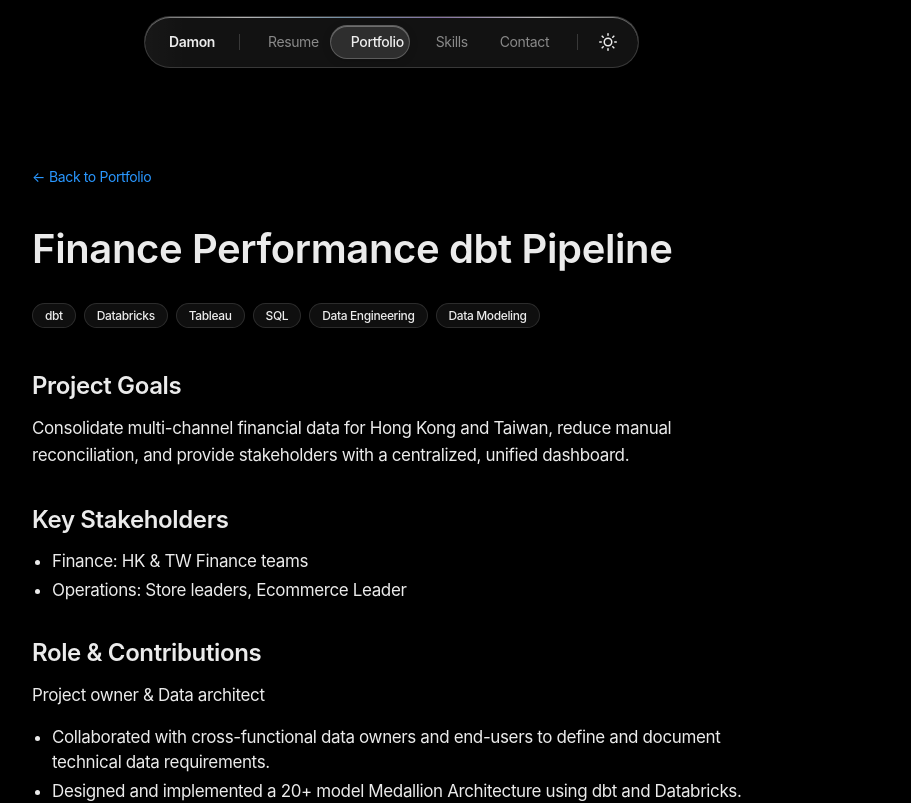
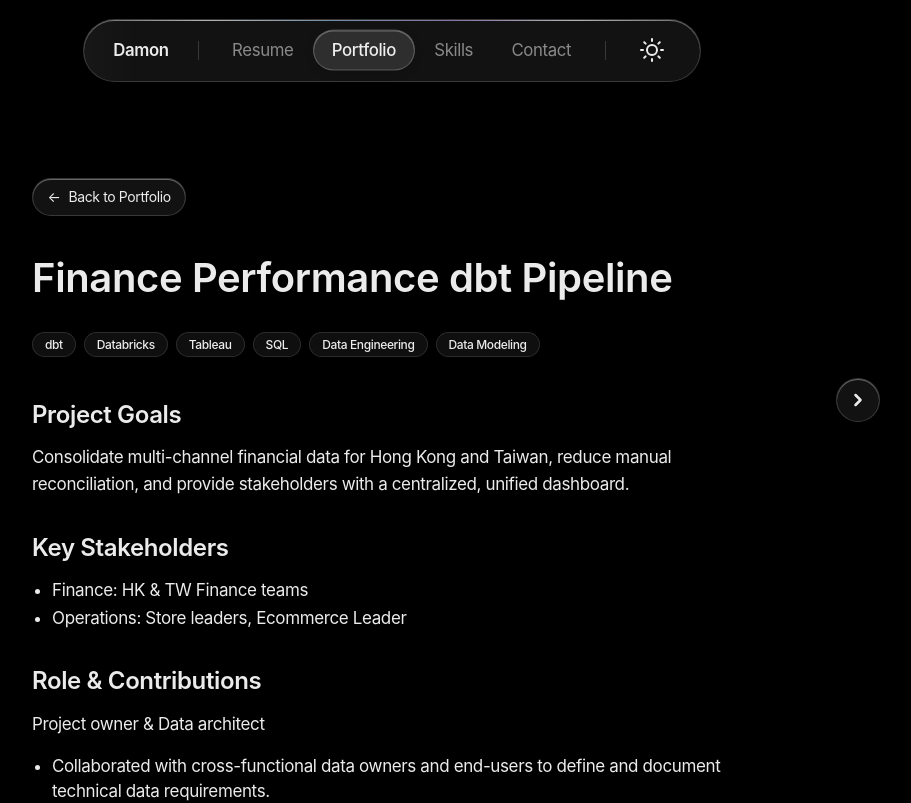
Before and after one commit to damonlin06/damon-portfolio, a Next.js app: page /damon-portfolio/portfolio/project-one in a window 1280 px wide. Shown: the top 803 px of the page, without its empty margins (248-1159 px from the left). Built offline with nearby package versions, Linux system fonts and the light colour scheme.

Commit message:
polish glass UI

```diff
--- a/app/globals.css
+++ b/app/globals.css
@@ -2,8 +2,8 @@
 
 /* ─── Shared design tokens ─── */
 :root {
-  --nav-height: 52px;
-  --nav-top: 16px;
+  --nav-height: 62.4px;
+  --nav-top: 19.2px;
   --content-offset: calc(var(--nav-height) + var(--nav-top) + 16px);
 }
 
@@ -120,7 +120,7 @@ a {
   text-decoration: none;
 }
 
-a:hover {
+a:hover:not(.no-underline) {
   text-decoration: underline;
 }
 
@@ -162,6 +162,48 @@ img {
   background: var(--glass-bg-hover);
   box-shadow: var(--glass-shadow-hover), inset 0 1px 0 rgba(255, 255, 255, 0.1);
   border-color: var(--glass-border);
+}
+
+/* ─── Floating liquid glass arrow buttons (portfolio prev/next) ─── */
+.glass-arrow {
+  background: var(--glass-bg);
+  backdrop-filter: blur(40px) saturate(220%);
+  -webkit-backdrop-filter: blur(40px) saturate(220%);
+  border: 1px solid var(--glass-border);
+  box-shadow: var(--glass-shadow-hover), inset 0 1px 0 var(--glass-highlight);
+  transition: background 0.2s ease, box-shadow 0.2s ease, transform 0.2s ease;
+}
+
+.glass-arrow:hover {
+  background: var(--glass-bg-hover);
+  box-shadow: var(--glass-shadow-hover), inset 0 1px 0 rgba(255, 255, 255, 0.1);
+  transform: translateY(-50%) scale(1.08) !important;
+}
+
+.glass-arrow:active {
+  transform: translateY(-50%) scale(0.97) !important;
+}
+
+/* ─── Liquid glass back-link button (portfolio detail) ─── */
+.glass-back-link {
+  background: var(--glass-bg);
+  backdrop-filter: blur(32px) saturate(190%);
+  -webkit-backdrop-filter: blur(32px) saturate(190%);
+  border: 1px solid var(--glass-border);
+  border-radius: 999px;
+  box-shadow: var(--glass-shadow), inset 0 1px 0 var(--glass-highlight);
+  padding: 0.5rem 0.9rem;
+  transition: background 0.2s ease, box-shadow 0.2s ease, transform 0.2s ease;
+}
+
+.glass-back-link:hover {
+  background: var(--glass-bg-hover);
+  box-shadow: var(--glass-shadow-hover), inset 0 1px 0 rgba(255, 255, 255, 0.1);
+  transform: translateY(-1px);
+}
+
+.glass-back-link:active {
+  transform: translateY(0);
 }
 
 /* ─── Floating liquid glass navbar pill ─── */
@@ -228,6 +270,45 @@ img {
   box-shadow: inset 0 1px 0 rgba(255, 255, 255, 0.95), 0 2px 12px rgba(31, 38, 135, 0.08);
 }
 
+/* ─── Liquid glass pill button (mirrors nav indicator style) ─── */
+.glass-btn {
+  background: rgba(255, 255, 255, 0.12);
+  backdrop-filter: blur(40px) saturate(200%);
+  -webkit-backdrop-filter: blur(40px) saturate(200%);
+  border: 1px solid rgba(255, 255, 255, 0.22);
+  box-shadow: inset 0 1px 0 rgba(255, 255, 255, 0.3), 0 2px 8px rgba(0, 0, 0, 0.15);
+  color: var(--color-primary);
+  position: relative;
+  overflow: hidden;
+}
+
+[data-theme="light"] .glass-btn {
+  background: rgba(255, 255, 255, 0.7);
+  border-color: rgba(255, 255, 255, 0.9);
+  box-shadow: inset 0 1px 0 rgba(255, 255, 255, 0.95), 0 2px 12px rgba(31, 38, 135, 0.08);
+}
+
+/* Prismatic top-edge highlight matching glass-nav */
+.glass-btn::after {
+  content: '';
+  position: absolute;
+  top: 0;
+  left: 0;
+  right: 0;
+  height: 1px;
+  background: linear-gradient(
+    90deg,
+    transparent 0%,
+    rgba(255, 255, 255, 0.5) 20%,
+    rgba(130, 200, 255, 0.4) 40%,
+    rgba(180, 130, 255, 0.4) 60%,
+    rgba(255, 255, 255, 0.5) 80%,
+    transparent 100%
+  );
+  border-radius: 980px 980px 0 0;
+  pointer-events: none;
+}
+
 /* ═══════════════════════════════════════════════
    ANIMATIONS
    ═══════════════════════════════════════════════ */
@@ -243,12 +324,12 @@ img {
 @keyframes nav-slide-in {
   from {
     opacity: 0;
-    transform: translateY(-28px) scale(0.94);
+    transform: translateY(-28px);
     filter: blur(6px);
   }
   to {
     opacity: 1;
-    transform: translateY(0) scale(1);
+    transform: translateY(0);
     filter: blur(0px);
   }
 }
--- a/app/page.tsx
+++ b/app/page.tsx
@@ -43,7 +43,7 @@ export default function HomePage() {
       </p>
 
       <div className="flex flex-wrap gap-4 justify-center animate-fade-in-up-delay-3">
-        <Button href="/portfolio">View Portfolio</Button>
+        <Button href="/portfolio" variant="liquid">View Portfolio</Button>
         <Button href="/contact" variant="ghost">
           Contact Me
         </Button>
--- a/app/portfolio/[slug]/page.tsx
+++ b/app/portfolio/[slug]/page.tsx
@@ -24,9 +24,13 @@ export async function generateMetadata({ params }: Props): Promise<Metadata> {
 
 export default async function ProjectDetailPage({ params }: Props) {
   const { slug } = await params;
-  const project = projects.find((p) => p.slug === slug);
+  const idx = projects.findIndex((p) => p.slug === slug);
+  const project = projects[idx];
 
   if (!project) notFound();
+
+  const prevProject = idx > 0 ? projects[idx - 1] : null;
+  const nextProject = idx < projects.length - 1 ? projects[idx + 1] : null;
 
   // Simple markdown-like renderer for the description field
   const renderDescription = (text: string) =>
@@ -148,12 +152,92 @@ export default async function ProjectDetailPage({ params }: Props) {
     });
 
   return (
+    <>
+      {/* ── Side navigation arrows ── */}
+      {prevProject && (
+        <Link
+          href={`/portfolio/${prevProject.slug}`}
+          aria-label={`Previous project: ${prevProject.title}`}
+          className="glass-arrow"
+          style={{
+            position: 'fixed',
+            left: 'max(0.75rem, calc(45% - 26.5rem))',
+            top: '50%',
+            transform: 'translateY(-50%)',
+            zIndex: 40,
+            display: 'flex',
+            alignItems: 'center',
+            justifyContent: 'center',
+            width: '2.75rem',
+            height: '2.75rem',
+            borderRadius: '50%',
+            textDecoration: 'none',
+            transition: 'background 0.2s ease, box-shadow 0.2s ease, transform 0.2s ease',
+          }}
+        >
+          <svg
+            xmlns="http://www.w3.org/2000/svg"
+            width="20"
+            height="20"
+            viewBox="0 0 24 24"
+            fill="none"
+            stroke="currentColor"
+            strokeWidth="3"
+            strokeLinecap="round"
+            strokeLinejoin="round"
+            style={{ color: 'var(--color-primary)', transition: 'transform 0.2s ease' }}
+            aria-hidden="true"
+          >
+            <polyline points="15 18 9 12 15 6" />
+          </svg>
+        </Link>
+      )}
+
+      {nextProject && (
+        <Link
+          href={`/portfolio/${nextProject.slug}`}
+          aria-label={`Next project: ${nextProject.title}`}
+          className="glass-arrow"
+          style={{
+            position: 'fixed',
+            right: 'max(0.75rem, calc(45% - 26.5rem))',
+            top: '50%',
+            transform: 'translateY(-50%)',
+            zIndex: 40,
+            display: 'flex',
+            alignItems: 'center',
+            justifyContent: 'center',
+            width: '2.75rem',
+            height: '2.75rem',
+            borderRadius: '50%',
+            textDecoration: 'none',
+            transition: 'background 0.2s ease, box-shadow 0.2s ease, transform 0.2s ease',
+          }}
+        >
+          <svg
+            xmlns="http://www.w3.org/2000/svg"
+            width="20"
+            height="20"
+            viewBox="0 0 24 24"
+            fill="none"
+            stroke="currentColor"
+            strokeWidth="3"
+            strokeLinecap="round"
+            strokeLinejoin="round"
+            style={{ color: 'var(--color-primary)', transition: 'transform 0.2s ease' }}
+            aria-hidden="true"
+          >
+            <polyline points="9 18 15 12 9 6" />
+          </svg>
+        </Link>
+      )}
+
     <article className="max-w-3xl mx-auto px-6 py-20">
       {/* Back link */}
       <Link
         href="/portfolio"
-        className="inline-flex items-center gap-1 text-sm mb-10 transition-opacity hover:opacity-75"
-        style={{ color: 'var(--color-accent)', textDecoration: 'none' }}
+        className="glass-back-link inline-flex items-center gap-2 text-sm mb-10"
+        style={{ textDecoration: 'none', color: 'var(--color-primary)' }}
       >
         <span aria-hidden="true">←</span> Back to Portfolio
       </Link>
@@ -184,5 +268,6 @@ export default async function ProjectDetailPage({ params }: Props) {
       {/* Description */}
       <div className="mb-12">{renderDescription(project.description)}</div>
     </article>
+    </>
   );
 }
--- a/src/components/NavBar.tsx
+++ b/src/components/NavBar.tsx
@@ -2,7 +2,7 @@
 
 import Link from 'next/link';
 import { usePathname } from 'next/navigation';
-import { useState, useRef, useEffect } from 'react';
+import { useState, useRef, useEffect, useCallback } from 'react';
 import { ThemeToggle } from '@/src/components/ThemeToggle';
 
 const navLinks = [
@@ -16,12 +16,13 @@ export function NavBar() {
   const pathname = usePathname();
   const [menuOpen, setMenuOpen] = useState(false);
   const [indicatorStyle, setIndicatorStyle] = useState({ width: 0, left: 0, opacity: 0, transitionDuration: '0ms' });
+  const navRef = useRef<HTMLElement>(null);
   const containerRef = useRef<HTMLDivElement>(null);
   const linkRefs = useRef<Map<string, HTMLLIElement>>(new Map());
   const isFirstRender = useRef(true);
 
   // Slide the glass indicator to the active nav link
-  useEffect(() => {
+  const updateIndicator = useCallback(() => {
     const activeLink = navLinks.find(
       ({ href }) => pathname === href || pathname.startsWith(href + '/')
     );
@@ -44,6 +45,23 @@ export function NavBar() {
     }
   }, [pathname]);
 
+  useEffect(() => {
+    updateIndicator();
+  }, [updateIndicator]);
+
+  useEffect(() => {
+    const handleLayoutChange = () => updateIndicator();
+    window.addEventListener('resize', handleLayoutChange);
+
+    const navEl = navRef.current;
+    navEl?.addEventListener('animationend', handleLayoutChange);
+
+    return () => {
+      window.removeEventListener('resize', handleLayoutChange);
+      navEl?.removeEventListener('animationend', handleLayoutChange);
+    };
+  }, [updateIndicator]);
+
   return (
     <header
       className="fixed inset-x-0 z-50 flex justify-center px-4 pointer-events-none"
@@ -51,14 +69,15 @@ export function NavBar() {
     >
       {/* Glass pill nav */}
       <nav
-        className="glass-nav flex items-center gap-2 px-3 animate-nav-slide-in pointer-events-auto"
+        ref={navRef}
+        className="glass-nav flex items-center gap-[0.6rem] px-[0.9rem] animate-nav-slide-in pointer-events-auto"
         style={{ height: 'var(--nav-height)' }}
         aria-label="Primary navigation"
       >
         {/* Logo */}
         <Link
           href="/"
-          className="font-semibold text-sm px-3 py-1.5 rounded-full transition-opacity hover:opacity-80"
+          className="font-semibold text-[1.05rem] px-[0.9rem] py-[0.45rem] rounded-full transition-opacity hover:opacity-80"
           style={{ color: 'var(--color-primary)', textDecoration: 'none' }}
         >
           Damon
@@ -66,7 +85,7 @@ export function NavBar() {
 
         {/* Divider */}
         <div
-          className="hidden md:block w-px h-4 mx-1 shrink-0"
+          className="hidden md:block w-px h-[1.2rem] mx-[0.3rem] shrink-0"
           style={{ backgroundColor: 'var(--glass-border)' }}
         />
 
@@ -75,7 +94,7 @@ export function NavBar() {
           {/* Sliding glass indicator */}
           <span
             aria-hidden="true"
-            className="glass-indicator absolute top-1/2 -translate-y-1/2 h-[34px] rounded-full pointer-events-none"
+            className="glass-indicator absolute top-1/2 -translate-y-1/2 h-[40.8px] rounded-full pointer-events-none"
             style={{
               width: indicatorStyle.width,
               left: indicatorStyle.left,
@@ -98,7 +117,7 @@ export function NavBar() {
                   <Link
                     href={href}
                     aria-current={isActive ? 'page' : undefined}
-                    className="text-sm px-4 py-2 rounded-full block transition-colors duration-200"
+                    className="text-[1.05rem] px-[1.2rem] h-[40.8px] leading-none rounded-full flex items-center justify-center transition-colors duration-200"
                     style={{
                       color: isActive ? 'var(--color-primary)' : 'var(--color-secondary)',
                       fontWeight: isActive ? 500 : 400,
@@ -115,29 +134,29 @@ export function NavBar() {
 
         {/* Divider */}
         <div
-          className="hidden md:block w-px h-4 mx-1 shrink-0"
+          className="hidden md:block w-px h-[1.2rem] mx-[0.3rem] shrink-0"
           style={{ backgroundColor: 'var(--glass-border)' }}
         />
 
         {/* Right controls */}
-        <div className="flex items-center gap-1">
+        <div className="flex items-center gap-[0.3rem]">
           <ThemeToggle />
 
           {/* Hamburger — mobile only */}
           <button
-            className="md:hidden w-9 h-9 flex items-center justify-center rounded-full transition-opacity hover:opacity-70"
+            className="md:hidden w-[2.7rem] h-[2.7rem] flex items-center justify-center rounded-full transition-opacity hover:opacity-70"
             onClick={() => setMenuOpen(!menuOpen)}
             aria-label={menuOpen ? 'Close navigation menu' : 'Open navigation menu'}
             aria-expanded={menuOpen}
             style={{ color: 'var(--color-primary)' }}
           >
             {menuOpen ? (
-              <svg width="18" height="18" viewBox="0 0 24 24" fill="none" stroke="currentColor" strokeWidth="2" strokeLinecap="round" aria-hidden="true">
+              <svg width="22" height="22" viewBox="0 0 24 24" fill="none" stroke="currentColor" strokeWidth="2" strokeLinecap="round" aria-hidden="true">
                 <line x1="18" y1="6" x2="6" y2="18" />
                 <line x1="6" y1="6" x2="18" y2="18" />
               </svg>
             ) : (
-              <svg width="18" height="18" viewBox="0 0 24 24" fill="none" stroke="currentColor" strokeWidth="2" strokeLinecap="round" aria-hidden="true">
+              <svg width="22" height="22" viewBox="0 0 24 24" fill="none" stroke="currentColor" strokeWidth="2" strokeLinecap="round" aria-hidden="true">
                 <line x1="3" y1="6" x2="21" y2="6" />
                 <line x1="3" y1="12" x2="21" y2="12" />
                 <line x1="3" y1="18" x2="21" y2="18" />
@@ -151,9 +170,9 @@ export function NavBar() {
       {menuOpen && (
         <div
           className="glass absolute left-4 right-4 rounded-2xl p-4 pointer-events-auto md:hidden"
-          style={{ top: 'calc(var(--nav-height) + var(--nav-top) + 8px)' }}
+          style={{ top: 'calc(var(--nav-height) + var(--nav-top) + 9.6px)' }}
         >
-          <ul className="flex flex-col gap-1 list-none m-0 p-0">
+          <ul className="flex flex-col gap-[0.3rem] list-none m-0 p-0">
             {navLinks.map(({ href, label }) => {
               const isActive = pathname === href || pathname.startsWith(href + '/');
               return (
@@ -162,7 +181,7 @@ export function NavBar() {
                     href={href}
                     onClick={() => setMenuOpen(false)}
                     aria-current={isActive ? 'page' : undefined}
-                    className="text-sm block px-4 py-3 rounded-xl transition-colors"
+                    className="text-[1.05rem] block px-[1.2rem] py-[0.9rem] rounded-xl transition-colors"
                     style={{
                       color: isActive ? 'var(--color-accent)' : 'var(--color-primary)',
                       fontWeight: isActive ? 500 : 400,
--- a/src/components/ThemeToggle.tsx
+++ b/src/components/ThemeToggle.tsx
@@ -7,22 +7,22 @@ export function ThemeToggle() {
 
   // Render a placeholder until mounted to avoid hydration mismatch
   if (!mounted) {
-    return <div className="w-9 h-9" aria-hidden="true" />;
+    return <div className="w-[65px] h-[65px]" aria-hidden="true" />;
   }
 
   return (
     <button
       onClick={toggleTheme}
       aria-label={theme === 'light' ? 'Switch to dark mode' : 'Switch to light mode'}
-      className="w-9 h-9 flex items-center justify-center rounded-full transition-colors"
+      className="w-[65px] h-[65px] flex items-center justify-center rounded-full transition-colors"
       style={{ color: 'var(--color-primary)' }}
     >
       {theme === 'light' ? (
         // Moon icon — switch to dark
         <svg
-          width="18"
-          height="18"
-          viewBox="0 0 24 24"
+          width="25"
+          height="25"
+          viewBox="0 0 25 25"
           fill="none"
           stroke="currentColor"
           strokeWidth="2"
@@ -35,9 +35,9 @@ export function ThemeToggle() {
       ) : (
         // Sun icon — switch to light
         <svg
-          width="18"
-          height="18"
-          viewBox="0 0 24 24"
+          width="25"
+          height="25"
+          viewBox="0 0 25 25"
           fill="none"
           stroke="currentColor"
           strokeWidth="2"
--- a/src/components/ui/Button.tsx
+++ b/src/components/ui/Button.tsx
@@ -1,7 +1,7 @@
 import Link from 'next/link';
 import type { ReactNode, CSSProperties } from 'react';
 
-type Variant = 'primary' | 'secondary' | 'ghost';
+type Variant = 'primary' | 'secondary' | 'ghost' | 'liquid';
 
 interface ButtonProps {
   variant?: Variant;
@@ -13,6 +13,10 @@ interface ButtonProps {
   rel?: string;
   disabled?: boolean;
 }
+
+const variantClasses: Partial<Record<Variant, string>> = {
+  liquid: 'glass-btn',
+};
 
 const variantStyles: Record<Variant, CSSProperties> = {
   primary: {
@@ -47,10 +51,16 @@ const variantStyles: Record<Variant, CSSProperties> = {
     border: '1px solid var(--glass-border)',
     boxShadow: 'inset 0 1px 0 var(--glass-highlight)',
   },
+  liquid: {
+    padding: '8px 20px',
+    borderRadius: '980px',
+    fontSize: '17px',
+    fontWeight: 400,
+  },
 };
 
 const baseClass =
-  'inline-flex items-center justify-center transition-all duration-200 cursor-pointer';
+  'inline-flex items-center justify-center transition-all duration-200 cursor-pointer no-underline hover:no-underline';
 
 export function Button({
   variant = 'primary',
@@ -62,7 +72,8 @@ export function Button({
   rel,
   disabled,
 }: ButtonProps) {
-  const allClass = `${baseClass} hover:opacity-85 hover:scale-[1.02] active:scale-[0.98] ${className}`;
+  const variantClass = variantClasses[variant] ?? '';
+  const allClass = `${baseClass} hover:opacity-85 hover:scale-[1.02] active:scale-[0.98] ${variantClass} ${className}`;
   const style = variantStyles[variant];
 
   if (href) {
```
